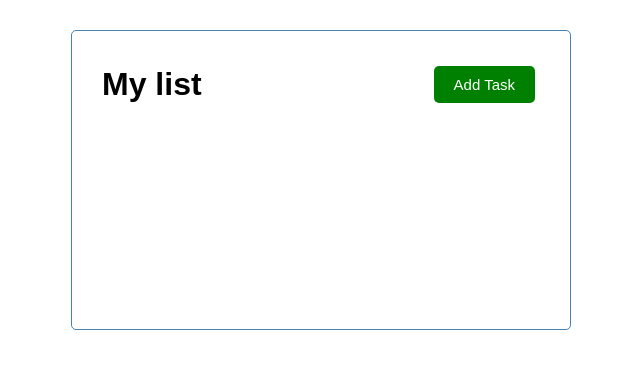
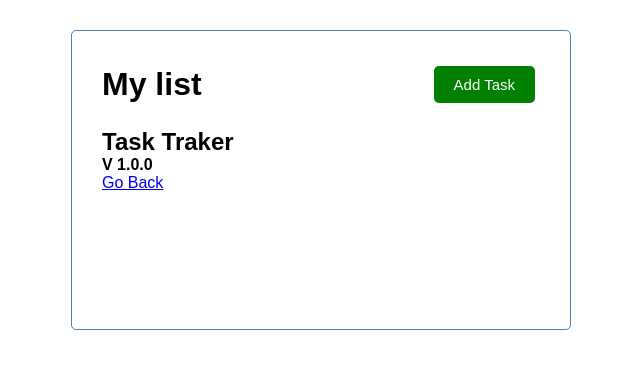
Before and after one commit to alego125/task-list-Angular, an Angular app in the folder Desktop/task_list/: page /about in a window 1280 px wide. Before the commit this address led to /. Shown: the top 368 px of the page, without its empty margins (319-959 px from the left). Built offline with nearby package versions, Linux system fonts and the light colour scheme.

Commit message:
Creacion de la ruta about

```diff
--- a/Desktop/task_list/src/app/app.module.ts
+++ b/Desktop/task_list/src/app/app.module.ts
@@ -18,10 +18,13 @@ import { TasksComponent } from './components/tasks/tasks.component';
 import { TasksItemComponent } from './components/tasks-item/tasks-item.component';
 import { FontAwesomeModule } from '@fortawesome/angular-fontawesome';
 import { AddTaskComponent } from './components/add-task/add-task.component';
+import { AboutComponent } from './components/about/about.component';
 
 //Definimos las rutas donde primero le decirmos que si el path es vacio entonces nos lleve al componente task component es decir si la ruta veine vacia nos lleva al task component
+//Definimos la ruta que nos lleva al componente about donde esta la informacion de nuestra aplicacion
 const appRoutes: Routes = [
-  {path: '', component:TasksComponent}
+  {path: '', component:TasksComponent},
+  {path: 'about', component:AboutComponent}
 ]
 
 //En imports importamos el RouterModule y mediante el metodo forRoot le indicamos appRoutes y le activamos en true el enabletraicing para el historial de rutas
@@ -33,6 +36,7 @@ const appRoutes: Routes = [
     TasksComponent,
     TasksItemComponent,
     AddTaskComponent,
+    AboutComponent,
   ],
   imports: [
     BrowserModule,
--- /dev/null
+++ b/Desktop/task_list/src/app/components/about/about.component.html
@@ -0,0 +1,6 @@
+<div>
+    <!--Ponemos la informacion de la aplicacion como el titulo y la version ademas de colocar un link con un enrutamiento a la pagina principal mediante / que significa que nos redirecciona al comienzo o al root-->
+    <h2>Task Traker</h2>
+    <h4>V 1.0.0</h4>
+    <a routerLink="/">Go Back</a>
+</div>
--- /dev/null
+++ b/Desktop/task_list/src/app/components/about/about.component.ts
@@ -0,0 +1,15 @@
+import { Component, OnInit } from '@angular/core';
+
+@Component({
+  selector: 'app-about',
+  templateUrl: './about.component.html',
+  styleUrls: ['./about.component.css']
+})
+export class AboutComponent implements OnInit {
+
+  constructor() { }
+
+  ngOnInit(): void {
+  }
+
+}
```
Also changed, not shown: Desktop/task_list/src/app/components/about/about.component.css (added), 1 other file (tests, documents, lock files or other folders).
